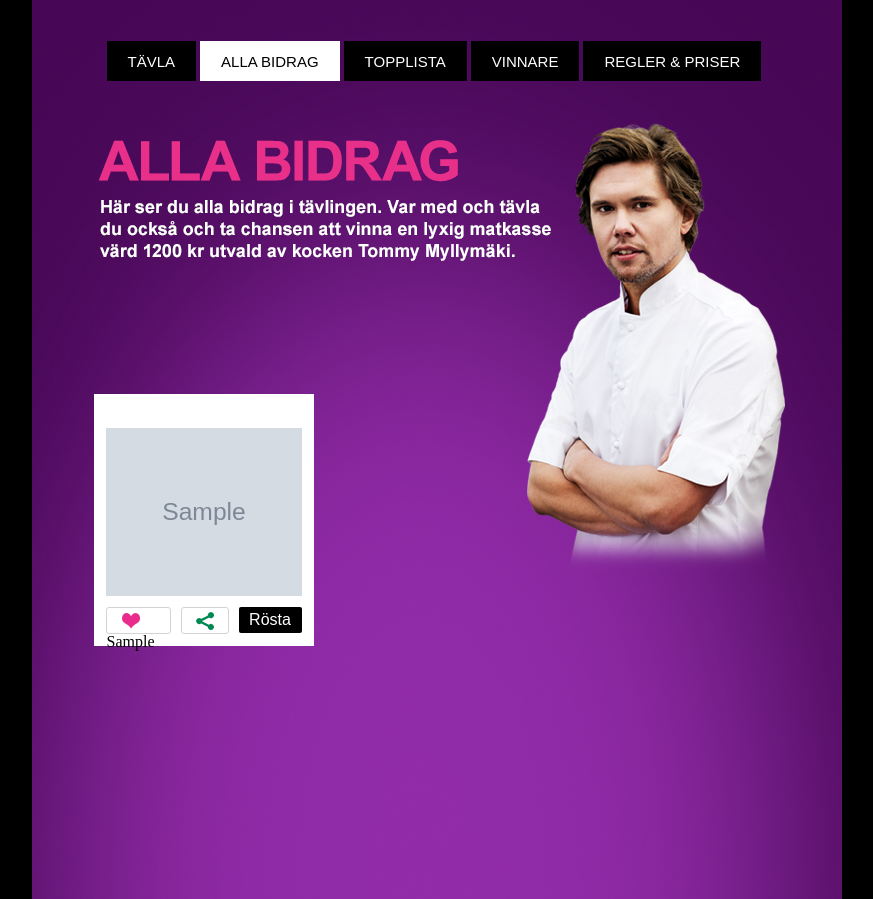
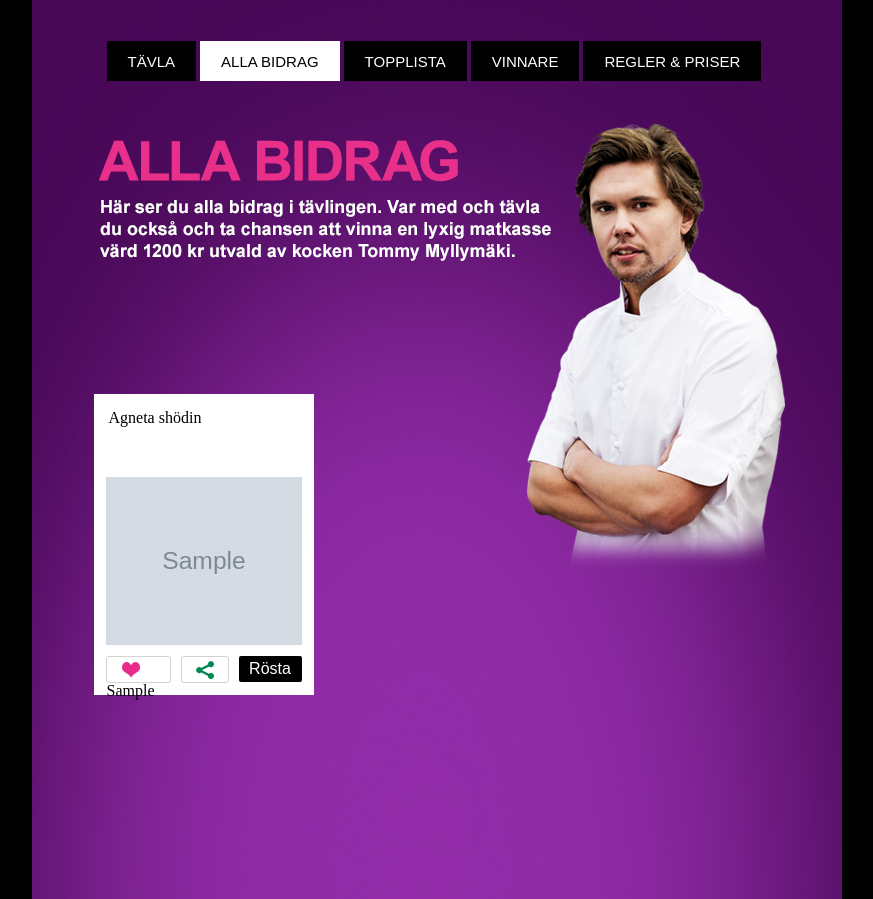
Before and after one commit to Bahamoe/api_must, a PHP site: page /api_must/alla-bidrag.php in a window 1280 px wide. Shown: the part 22-921 px from the top of the page, without its empty margins (201-1074 px from the left). Run offline with PHP 8.4, Linux system fonts and the light colour scheme; the visitor is signed in with stand-in values (Sample User, id 1); tables that the repository leaves empty or names only in its code hold one stand-in row (values such as "Sample post"); grey boxes marked "Sample" are stand-in pictures; some libraries are stand-ins or nearby versions.

Commit message:
lite allt möjligt

```diff
--- a/css/style.css
+++ b/css/style.css
@@ -51,6 +51,9 @@ body {
           background-color: white;
           float: left;
           position: relative; }
+          body #super-wrapper #content-wrapper #results .image_contrib .new_image #user_name, body #super-wrapper #content-wrapper #latest_images .image_contrib .new_image #user_name {
+            margin-top: 15px;
+            margin-left: 15px; }
         body #super-wrapper #content-wrapper #results .image_contrib img, body #super-wrapper #content-wrapper #latest_images .image_contrib img {
           width: 196px;
           height: 168px;
--- a/filer/fetch_images.php
+++ b/filer/fetch_images.php
@@ -27,6 +27,7 @@ if(isset($_POST) && isset($_SERVER['HTTP_X_REQUESTED_WITH']) && strtolower($_SER
 	echo '<div class="image_contrib">';
 	while($row = $results->fetch_assoc()) {
 		echo '<div class="new_image">';
+		echo '<p id="user_name">Agneta shödin</p>';
 		echo '<img src="' . $row["img_link"] . '"></img>';
 		echo '<div class="img_panel">';
 		if($row['votes'] == 0){
--- a/scss/style.scss
+++ b/scss/style.scss
@@ -62,6 +62,10 @@ body{
 					background-color: white;
 					float: left;
 					position: relative;
+					#user_name{
+						margin-top: 15px;
+						margin-left: 15px;
+					}
 				}
 
 				img {
@@ -108,7 +112,7 @@ body{
 						}
 						.redheart{
 						background-image: url("../images/liked_btn.png");
-						}
+					}
 						p {
 							position: relative;
 							float: left;
```
Also changed, not shown: filer/sync.php (+5 -3 lines), filer/tavla.php (+17 -2 lines).
